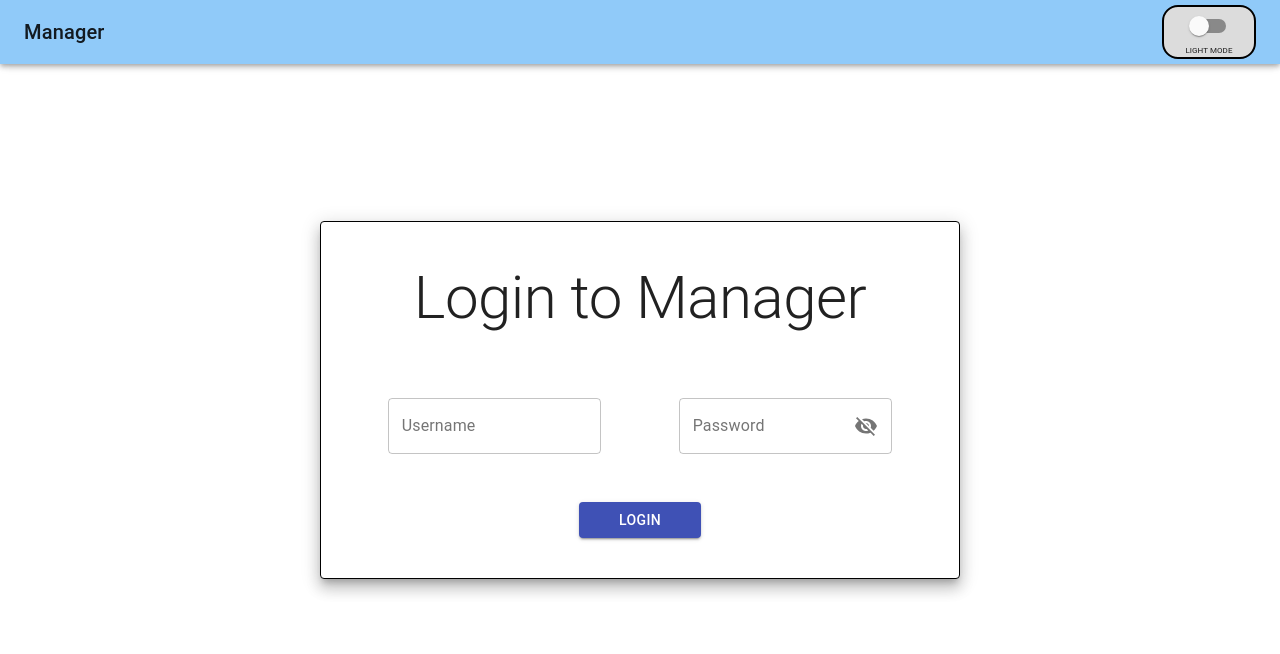
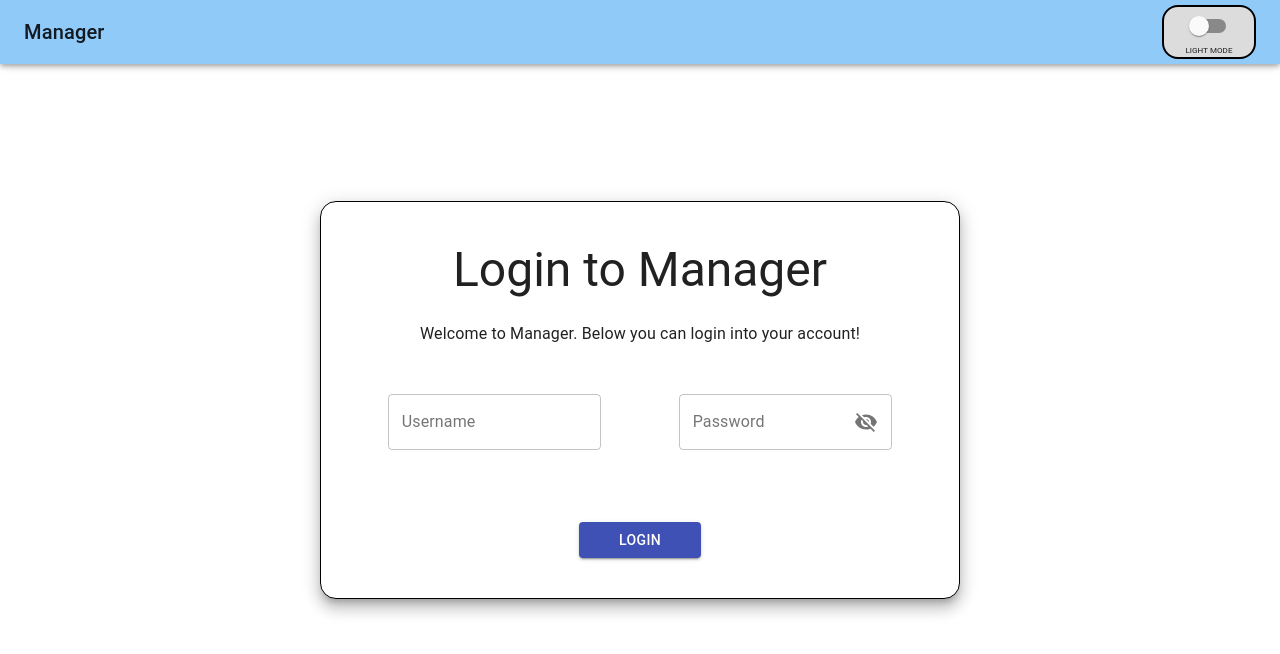
Before and after one commit to PettkoHarsanyi/manager-app, a React (Create React App) app: page / in a window 1280 px wide. Shown: the top 654 px of the page. Built offline with nearby package versions, Linux system fonts and the light colour scheme.

Commit message:
Implemented login function

```diff
--- a/src/App.js
+++ b/src/App.js
@@ -45,13 +45,18 @@ const useStyles = makeStyles(theme => ({
   },
   panel:{
     padding: "5vh",
+    borderRadius:"2vh",
   }
 }))
 
 function App() {
   const [isLight, setIsLight] = useState(true);
-  const [password, setPassword] = useState(()=>{return ""});
+  const [username, setUsername] = useState("");
+  const [password, setPassword] = useState("");
   const [showPassword, setShowPassword] = useState(false);
+  const [users,setUsers] = useState([{username:"manager",password:"manager"},{username:"admin",password:"admin"}]);
+  const [error,setError] = useState({error:"",message:""});
+
   const lightTheme = createMuiTheme({
     palette: {
       type: "light",
@@ -81,10 +86,29 @@ function App() {
     setPassword(event.target.value);
   }
 
+  const handleUsername = (prop) => (event) => {
+    setUsername(event.target.value);
+    console.log(username);
+  }
+
   const handleClickShowPassword = () => {
     setShowPassword(prev => !prev);
+  }
 
+  const handleLogin = () => {
+    var foundUser = users.find(user => user.username === username);
+
+    if(!foundUser){
+      setError({error:"error",message:`There is no user called ${username}!`})
+    }else{
+      if (password !== foundUser.password){
+        setError({error:"error",message:"Passwords don't match!"});
+      }else{
+        setError({error:"",message:"Bejelentkezve!"})
+      }
+    }
   }
+
 
   const classes = useStyles();
   return (
@@ -108,13 +132,17 @@ function App() {
               <Paper elevation={10} className={classes.panel} style={{display:"flex", alignContent:"center", border:"0.2vh solid black"}}>
                 <Grid item container justify="center" spacing={3} alignContent="center">
 
-                  <Grid item container xs={12} justify="center" style={{marginBottom: "5vh"}}>
-                    <Typography variant="h2" style={{textAlign:"center"}}>Login to Manager</Typography>
+                  <Grid item xs={12}>
+                    <Typography variant="h3" style={{textAlign:"center"}}>Login to Manager</Typography>
+                  </Grid>
+
+                  <Grid item xs={12} style={{marginBottom: "3vh"}}>
+                    <Typography variant="body1" style={{textAlign:"center"}}>Welcome to Manager. Below you can login into your account!</Typography>
                   </Grid>
 
                   <Grid item container xs={12} md={6} justify="center">
                     <FormControl variant="outlined" style={{width: "80%"}}>
-                      <TextField color="primary" label="Username" variant="outlined" />
+                      <TextField color="primary" label="Username" variant="outlined" onChange={handleUsername()}/>
                     </FormControl>
                   </Grid>
 
@@ -143,16 +171,17 @@ function App() {
                     </ FormControl>
                   </Grid>
 
-                  <Grid item container xs={3}>
-                    <Button style={{marginTop: "3vh", width:"100%", }} color="primary" variant="contained">Login</Button>
+                  <Grid item xs={12} style={{marginTop: "3vh"}}>
+                    <Typography color={error.error?"error":'primary'} style={{textAlign:"center"}}>{error.message}</Typography>
+                  </Grid>
+
+                  <Grid item xs={3}>
+                    <Button style={{ width:"100%", }} color="primary" variant="contained" onClick={handleLogin}>Login</Button>
                   </Grid>
                 </Grid>
               </Paper>
             </Grid>
           </Grid>
-          {/* <Typography style={{display:"inline-block"}} variant="h1">
-            Hello
-          </Typography> */}
         </Paper>
       </Box>
     </ThemeProvider>
```
